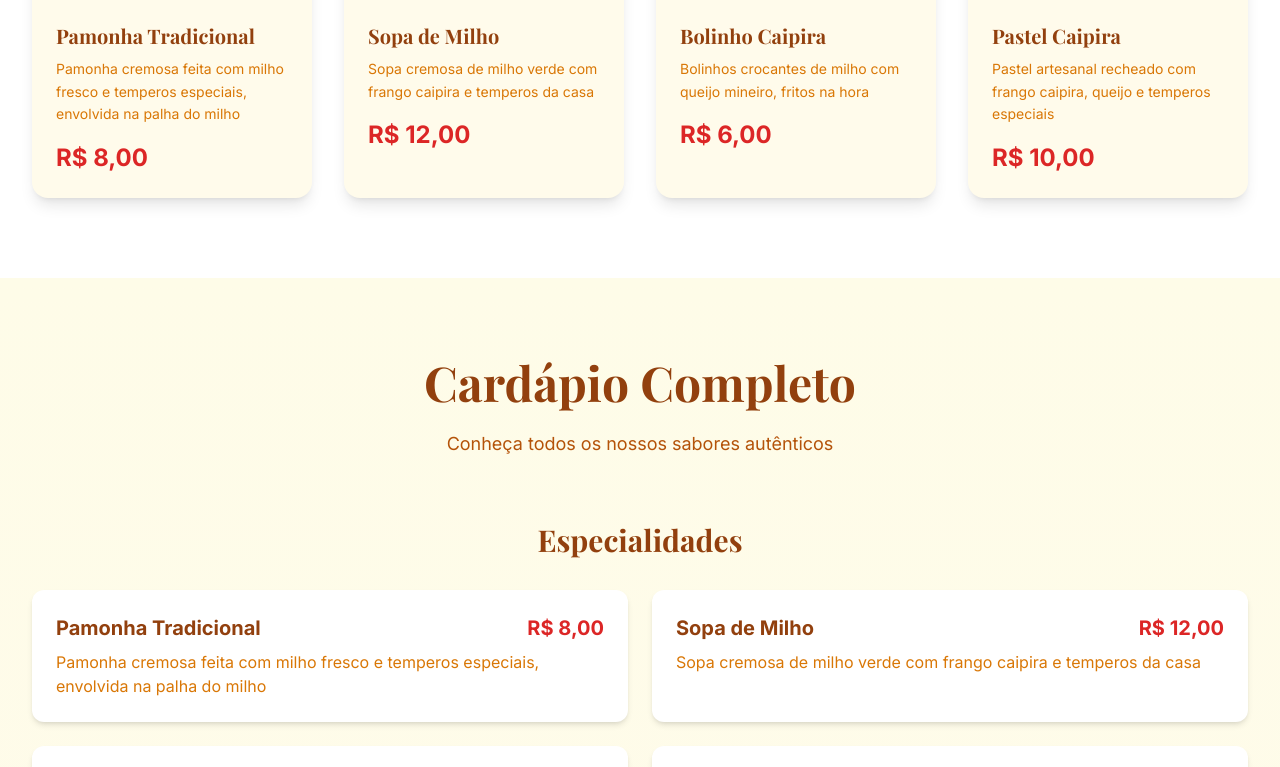
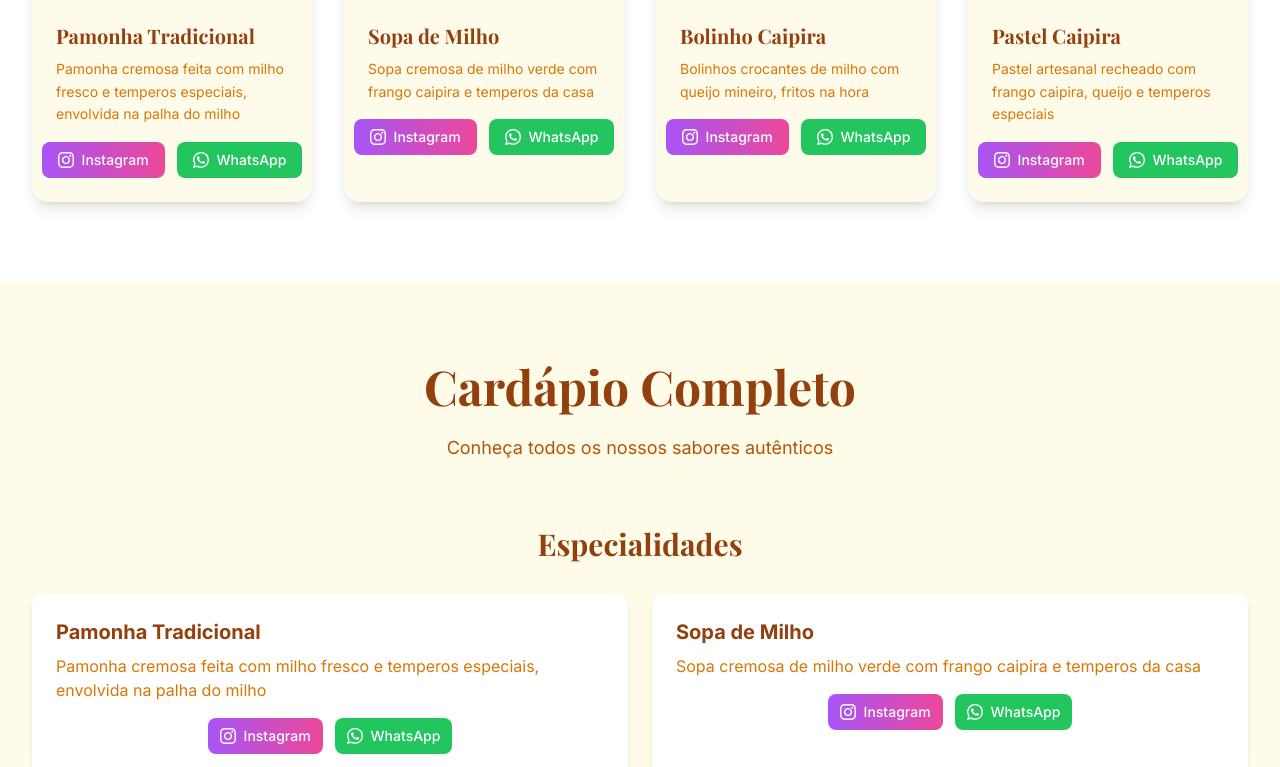
Before and after one commit to vitor-daniel015/Lanchonete-Quevedo, a React (Vite) app: page / in a window 1280 px wide. Shown: the part 1738-2505 px from the top of the page. Built offline with nearby package versions, Linux system fonts and the light colour scheme.

Commit message:
refactor: remove price from MenuItem and Specialty interfaces, update Menu and Specialties components to reflect changes

```diff
--- a/src/App.tsx
+++ b/src/App.tsx
@@ -14,14 +14,12 @@
 interface Specialty {
   name: string;
   description: string;
-  price: string;
   image: string;
 }
 
 interface MenuItem {
   name: string;
   description: string;
-  price: string;
 }
 
 interface MenuCategory {
@@ -46,49 +44,41 @@
     {
       name: "Pamonha Tradicional",
       description: "Pamonha cremosa feita com milho fresco e temperos especiais, envolvida na palha do milho",
-      price: "R$ 8,00",
       image: "/images/Comidas/pamonha.jpg"
     },
     {
       name: "Sopa de Milho",
       description: "Sopa cremosa de milho verde com frango caipira e temperos da casa",
-      price: "R$ 12,00",
       image: "/images/Comidas/sopaCompleta.jpg"
     },
     {
       name: "Bolinho Caipira",
       description: "Bolinhos crocantes de milho com queijo mineiro, fritos na hora",
-      price: "R$ 6,00",
       image: "https://img.cybercook.com.br/receitas/562/bolinho-de-bacalhau-facil-2.jpeg"
     },
     {
       name: "Pastel Caipira",
       description: "Pastel artesanal recheado com frango caipira, queijo e temperos especiais",
-      price: "R$ 10,00",
       image: "https://static.tvgazeta.com.br/uploads/2019/06/WhatsApp-Image-2019-06-05-at-11.54.36.jpeg"
     },
     // {
     //   name: "Café Coado",
     //   description: "Café fresco passado na hora",
-    //   price: "R$ 4,00" ,
     //   image: "https://static.tvgazeta.com.br/uploads/2019/06/WhatsApp-Image-2019-06-05-at-11.54.36.jpeg"
     // },
     // {
     //   name: "Suco de Milho",
     //   description: "Suco natural de milho verde",
-    //   price: "R$ 6,00" ,
     //   image: "https://static.tvgazeta.com.br/uploads/2019/06/WhatsApp-Image-2019-06-05-at-11.54.36.jpeg"
     // },
     // {
     //   name: "Água de Coco",
     //   description: "Água de coco gelada",
-    //   price: "R$ 5,00" ,
     //   image: "https://static.tvgazeta.com.br/uploads/2019/06/WhatsApp-Image-2019-06-05-at-11.54.36.jpeg"
     // },
     // {
     //   name: "Refrigerante",
     //   description: "Coca-Cola, Guaraná, Fanta",
-    //   price: "R$ 4,50" ,
     //   image: "https://static.tvgazeta.com.br/uploads/2019/06/WhatsApp-Image-2019-06-05-at-11.54.36.jpeg"
     // }
   ];
@@ -98,10 +88,10 @@
     {
       category: "Bebidas",
       items: [
-        { name: "Café Coado", description: "Café fresco passado na hora", price: "R$ 4,00" },
-        { name: "Suco de Milho", description: "Suco natural de milho verde", price: "R$ 6,00" },
-        { name: "Água de Coco", description: "Água de coco gelada", price: "R$ 5,00" },
-        { name: "Refrigerante", description: "Coca-Cola, Guaraná, Fanta", price: "R$ 4,50" }
+        { name: "Café Coado", description: "Café fresco passado na hora" },
+        { name: "Suco de Milho", description: "Suco natural de milho verde" },
+        { name: "Água de Coco", description: "Água de coco gelada" },
+        { name: "Refrigerante", description: "Coca-Cola, Guaraná, Fanta" }
       ]
     }
   ];
--- a/src/components/Menu/Menu.tsx
+++ b/src/components/Menu/Menu.tsx
@@ -2,7 +2,6 @@
 interface MenuItem {
   name: string;
   description: string;
-  price: string;
 }
 
 interface MenuCategory {
@@ -36,11 +35,34 @@
             <div className="grid grid-cols-1 md:grid-cols-2 gap-6">
               {category.items.map((item, itemIndex) => (
                 <div key={itemIndex} className="bg-white rounded-xl p-6 shadow-md hover:shadow-lg transition-shadow duration-300">
-                  <div className="flex justify-between items-start mb-2">
-                    <h4 className="text-xl font-bold text-amber-800">{item.name}</h4>
-                    <span className="text-xl font-bold text-red-600">{item.price}</span>
+                  <div className="mb-4">
+                    <h4 className="text-xl font-bold text-amber-800 mb-2">{item.name}</h4>
+                    <p className="text-amber-600 mb-4">{item.description}</p>
                   </div>
-                  <p className="text-amber-600">{item.description}</p>
+                  <div className="flex justify-center gap-3 mt-4">
+                    <a
+                      href="https://www.instagram.com/lanchonete.quevedo"
+                      target="_blank"
+                      rel="noopener noreferrer"
+                      className="flex items-center gap-2 bg-gradient-to-r from-purple-500 to-pink-500 text-white px-3 py-2 rounded-lg hover:from-purple-600 hover:to-pink-600 transition-all duration-300 text-sm font-medium"
+                    >
+                      <svg className="w-4 h-4" fill="currentColor" viewBox="0 0 24 24">
+                        <path d="M12 2.163c3.204 0 3.584.012 4.85.07 3.252.148 4.771 1.691 4.919 4.919.058 1.265.069 1.645.069 4.849 0 3.205-.012 3.584-.069 4.849-.149 3.225-1.664 4.771-4.919 4.919-1.266.058-1.644.07-4.85.07-3.204 0-3.584-.012-4.849-.07-3.26-.149-4.771-1.699-4.919-4.92-.058-1.265-.07-1.644-.07-4.849 0-3.204.013-3.583.07-4.849.149-3.227 1.664-4.771 4.919-4.919 1.266-.057 1.645-.069 4.849-.069zm0-2.163c-3.259 0-3.667.014-4.947.072-4.358.2-6.78 2.618-6.98 6.98-.059 1.281-.073 1.689-.073 4.948 0 3.259.014 3.668.072 4.948.2 4.358 2.618 6.78 6.98 6.98 1.281.058 1.689.072 4.948.072 3.259 0 3.668-.014 4.948-.072 4.354-.2 6.782-2.618 6.979-6.98.059-1.28.073-1.689.073-4.948 0-3.259-.014-3.667-.072-4.947-.196-4.354-2.617-6.78-6.979-6.98-1.281-.059-1.69-.073-4.949-.073zm0 5.838c-3.403 0-6.162 2.759-6.162 6.162s2.759 6.163 6.162 6.163 6.162-2.759 6.162-6.163c0-3.403-2.759-6.162-6.162-6.162zm0 10.162c-2.209 0-4-1.79-4-4 0-2.209 1.791-4 4-4s4 1.791 4 4c0 2.21-1.791 4-4 4zm6.406-11.845c-.796 0-1.441.645-1.441 1.44s.645 1.44 1.441 1.44c.795 0 1.439-.645 1.439-1.44s-.644-1.44-1.439-1.44z"/>
+                      </svg>
+                      Instagram
+                    </a>
+                    <a
+                      href={`https://wa.me/5511999999999?text=Olá! Gostaria de fazer um pedido de ${item.name}`}
+                      target="_blank"
+                      rel="noopener noreferrer"
+                      className="flex items-center gap-2 bg-green-500 text-white px-3 py-2 rounded-lg hover:bg-green-600 transition-all duration-300 text-sm font-medium"
+                    >
+                      <svg className="w-4 h-4" fill="currentColor" viewBox="0 0 24 24">
+                        <path d="M17.472 14.382c-.297-.149-1.758-.867-2.03-.967-.273-.099-.471-.148-.67.15-.197.297-.767.966-.94 1.164-.173.199-.347.223-.644.075-.297-.15-1.255-.463-2.39-1.475-.883-.788-1.48-1.761-1.653-2.059-.173-.297-.018-.458.13-.606.134-.133.298-.347.446-.52.149-.174.198-.298.298-.497.099-.198.05-.371-.025-.52-.075-.149-.669-1.612-.916-2.207-.242-.579-.487-.5-.669-.51-.173-.008-.371-.01-.57-.01-.198 0-.52.074-.792.372-.272.297-1.04 1.016-1.04 2.479 0 1.462 1.065 2.875 1.213 3.074.149.198 2.096 3.2 5.077 4.487.709.306 1.262.489 1.694.625.712.227 1.36.195 1.871.118.571-.085 1.758-.719 2.006-1.413.248-.694.248-1.289.173-1.413-.074-.124-.272-.198-.57-.347m-5.421 7.403h-.004a9.87 9.87 0 01-5.031-1.378l-.361-.214-3.741.982.998-3.648-.235-.374a9.86 9.86 0 01-1.51-5.26c.001-5.45 4.436-9.884 9.888-9.884 2.64 0 5.122 1.03 6.988 2.898a9.825 9.825 0 012.893 6.994c-.003 5.45-4.437 9.884-9.885 9.884m8.413-18.297A11.815 11.815 0 0012.05 0C5.495 0 .16 5.335.157 11.892c0 2.096.547 4.142 1.588 5.945L.057 24l6.305-1.654a11.882 11.882 0 005.683 1.448h.005c6.554 0 11.89-5.335 11.893-11.893A11.821 11.821 0 0020.885 3.109"/>
+                      </svg>
+                      WhatsApp
+                    </a>
+                  </div>
                 </div>
               ))}
             </div>
--- a/src/components/Specialties/Specialties.tsx
+++ b/src/components/Specialties/Specialties.tsx
@@ -6,7 +6,6 @@
 interface Specialty {
   name: string;
   description: string;
-  price: string;
   image: string;
 }
 
@@ -54,10 +53,29 @@
               <div className="p-6">
                 <h3 className="text-xl font-bold font-serif text-amber-800 mb-2">{item.name}</h3>
                 <p className="text-amber-600 mb-4 text-sm leading-relaxed">{item.description}</p>
-                <div className="flex justify-between items-center">
-                  <span className="text-2xl font-bold text-red-600">
-                    {item.price}
-                  </span>
+                <div className="flex justify-center gap-3">
+                  <a
+                    href="https://www.instagram.com/lanchonete.quevedo"
+                    target="_blank"
+                    rel="noopener noreferrer"
+                    className="flex items-center gap-2 bg-gradient-to-r from-purple-500 to-pink-500 text-white px-4 py-2 rounded-lg hover:from-purple-600 hover:to-pink-600 transition-all duration-300 text-sm font-medium"
+                  >
+                    <svg className="w-4 h-4" fill="currentColor" viewBox="0 0 24 24">
+                      <path d="M12 2.163c3.204 0 3.584.012 4.85.07 3.252.148 4.771 1.691 4.919 4.919.058 1.265.069 1.645.069 4.849 0 3.205-.012 3.584-.069 4.849-.149 3.225-1.664 4.771-4.919 4.919-1.266.058-1.644.07-4.85.07-3.204 0-3.584-.012-4.849-.07-3.26-.149-4.771-1.699-4.919-4.92-.058-1.265-.07-1.644-.07-4.849 0-3.204.013-3.583.07-4.849.149-3.227 1.664-4.771 4.919-4.919 1.266-.057 1.645-.069 4.849-.069zm0-2.163c-3.259 0-3.667.014-4.947.072-4.358.2-6.78 2.618-6.98 6.98-.059 1.281-.073 1.689-.073 4.948 0 3.259.014 3.668.072 4.948.2 4.358 2.618 6.78 6.98 6.98 1.281.058 1.689.072 4.948.072 3.259 0 3.668-.014 4.948-.072 4.354-.2 6.782-2.618 6.979-6.98.059-1.28.073-1.689.073-4.948 0-3.259-.014-3.667-.072-4.947-.196-4.354-2.617-6.78-6.979-6.98-1.281-.059-1.69-.073-4.949-.073zm0 5.838c-3.403 0-6.162 2.759-6.162 6.162s2.759 6.163 6.162 6.163 6.162-2.759 6.162-6.163c0-3.403-2.759-6.162-6.162-6.162zm0 10.162c-2.209 0-4-1.79-4-4 0-2.209 1.791-4 4-4s4 1.791 4 4c0 2.21-1.791 4-4 4zm6.406-11.845c-.796 0-1.441.645-1.441 1.44s.645 1.44 1.441 1.44c.795 0 1.439-.645 1.439-1.44s-.644-1.44-1.439-1.44z"/>
+                    </svg>
+                    Instagram
+                  </a>
+                  <a
+                    href="https://wa.me/5511999999999?text=Olá! Gostaria de fazer um pedido de ${item.name}"
+                    target="_blank"
+                    rel="noopener noreferrer"
+                    className="flex items-center gap-2 bg-green-500 text-white px-4 py-2 rounded-lg hover:bg-green-600 transition-all duration-300 text-sm font-medium"
+                  >
+                    <svg className="w-4 h-4" fill="currentColor" viewBox="0 0 24 24">
+                      <path d="M17.472 14.382c-.297-.149-1.758-.867-2.03-.967-.273-.099-.471-.148-.67.15-.197.297-.767.966-.94 1.164-.173.199-.347.223-.644.075-.297-.15-1.255-.463-2.39-1.475-.883-.788-1.48-1.761-1.653-2.059-.173-.297-.018-.458.13-.606.134-.133.298-.347.446-.52.149-.174.198-.298.298-.497.099-.198.05-.371-.025-.52-.075-.149-.669-1.612-.916-2.207-.242-.579-.487-.5-.669-.51-.173-.008-.371-.01-.57-.01-.198 0-.52.074-.792.372-.272.297-1.04 1.016-1.04 2.479 0 1.462 1.065 2.875 1.213 3.074.149.198 2.096 3.2 5.077 4.487.709.306 1.262.489 1.694.625.712.227 1.36.195 1.871.118.571-.085 1.758-.719 2.006-1.413.248-.694.248-1.289.173-1.413-.074-.124-.272-.198-.57-.347m-5.421 7.403h-.004a9.87 9.87 0 01-5.031-1.378l-.361-.214-3.741.982.998-3.648-.235-.374a9.86 9.86 0 01-1.51-5.26c.001-5.45 4.436-9.884 9.888-9.884 2.64 0 5.122 1.03 6.988 2.898a9.825 9.825 0 012.893 6.994c-.003 5.45-4.437 9.884-9.885 9.884m8.413-18.297A11.815 11.815 0 0012.05 0C5.495 0 .16 5.335.157 11.892c0 2.096.547 4.142 1.588 5.945L.057 24l6.305-1.654a11.882 11.882 0 005.683 1.448h.005c6.554 0 11.89-5.335 11.893-11.893A11.821 11.821 0 0020.885 3.109"/>
+                    </svg>
+                    WhatsApp
+                  </a>
                 </div>
               </div>
             </div>
```
